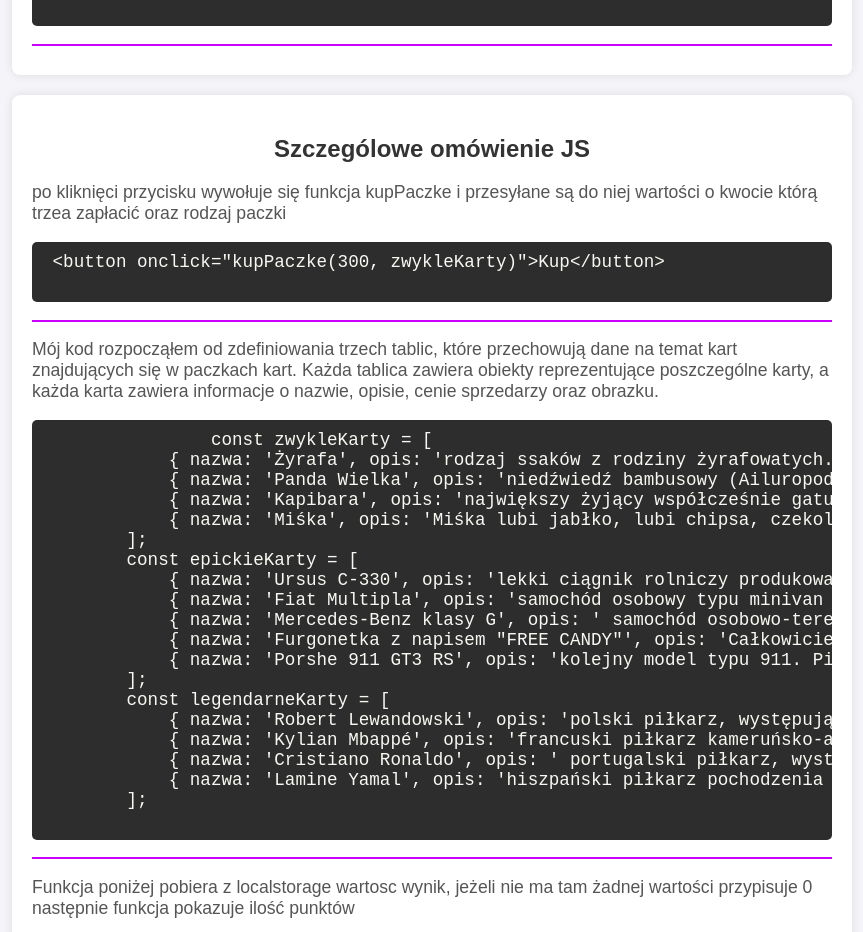
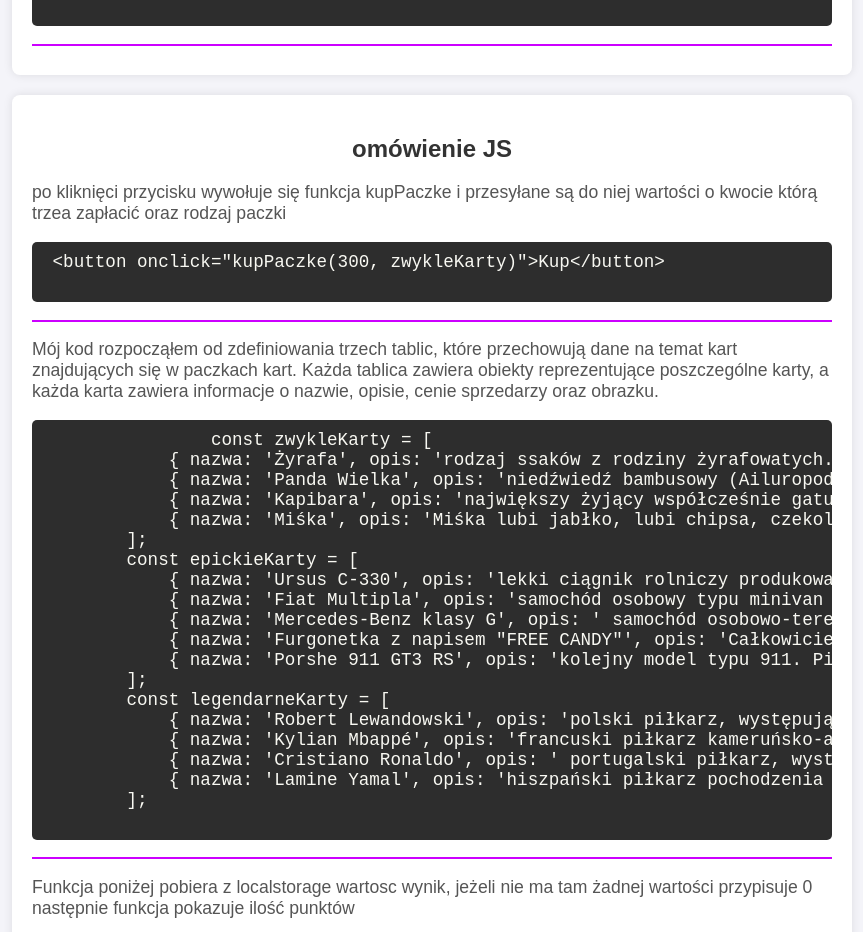
Before and after one commit to MichalMion/Projekt_witryny_i_apliakacje, a plain HTML site: page wyjasnienie.html in a window 1280 px wide. Shown: the part 5680-6612 px from the top of the page, without its empty margins (208-1071 px from the left). Drawn offline with Linux system fonts and the light colour scheme.

Commit message:
Update wyjasnienie.html

```diff
--- a/wyjasnienie.html
+++ b/wyjasnienie.html
@@ -354,7 +354,7 @@
     </div>
 
     <div class="section">
-        <h2>Szczególowe omówienie JS</h2>
+        <h2> omówienie JS</h2>
         <div class="explanation">
             <p> po kliknięci przycisku wywołuje się funkcja kupPaczke i przesyłane są do niej wartości o kwocie którą trzea zapłacić oraz rodzaj paczki</p>
             <pre class="code-block">
```
